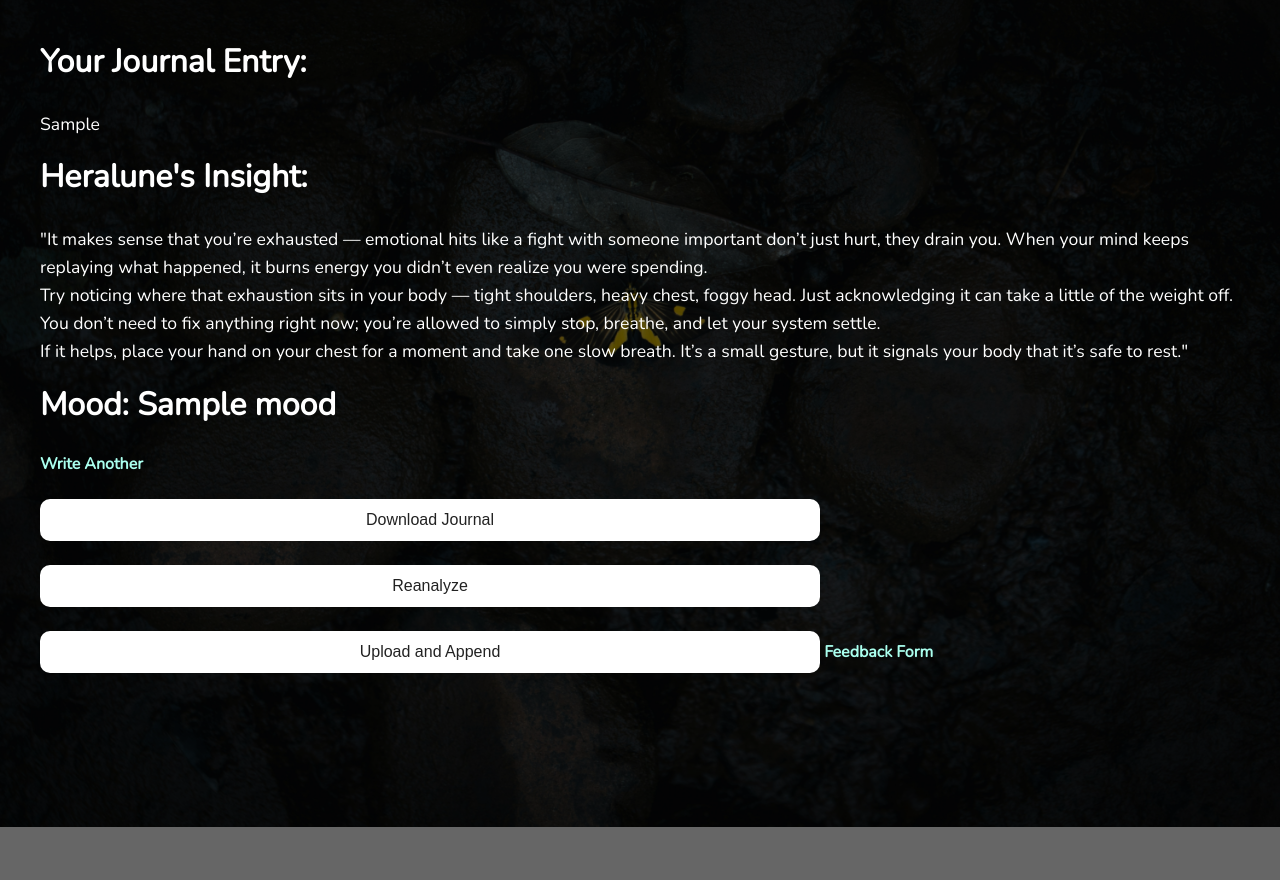
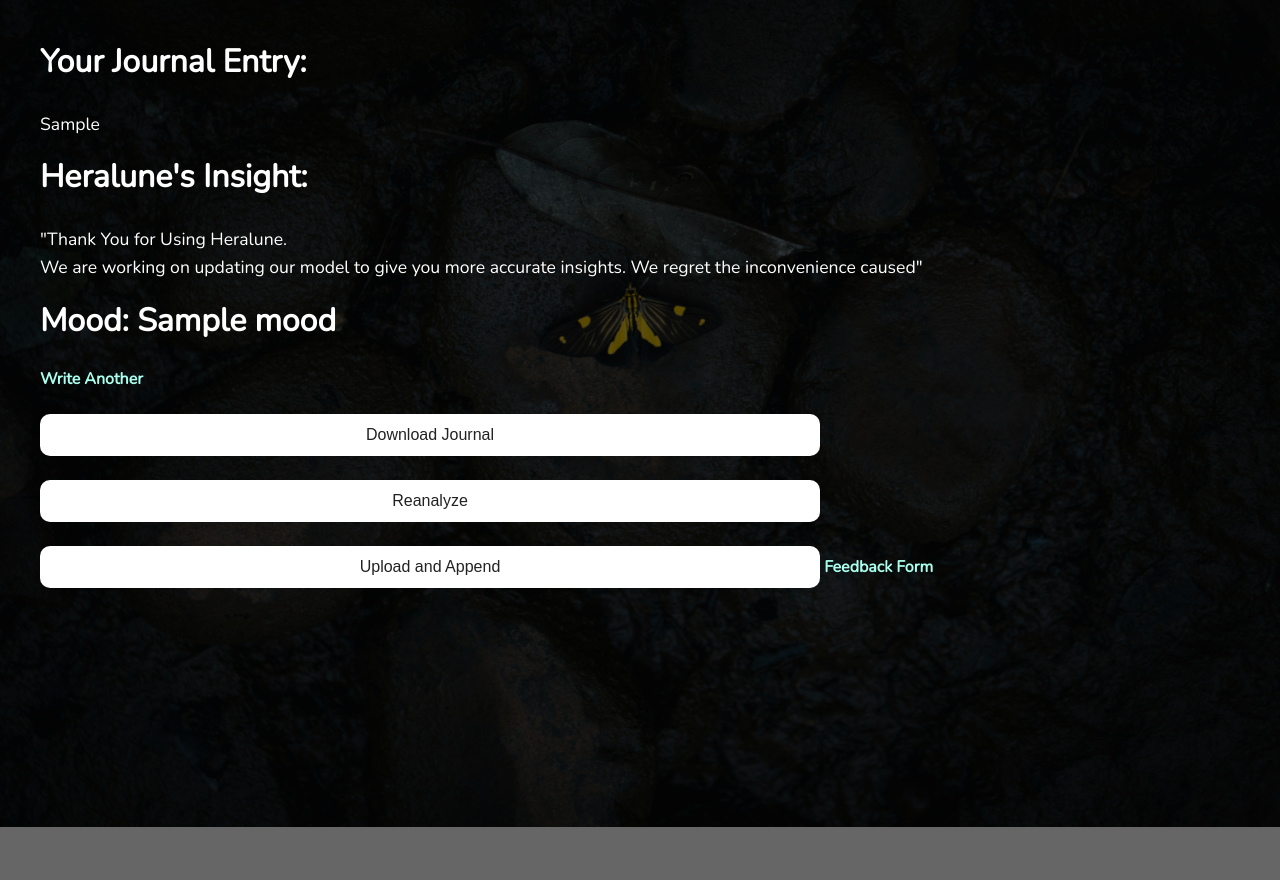
Before and after one commit to Sreethan1611/Heralune01, a Flask app: template Heralune/templates/result.html in a window 1280 px wide. Run offline with Flask 3, Linux system fonts and the light colour scheme; the template is opened without the code that fills it: most values are stand-ins (such as "Sample title", 1, 10 or a date in 2020).

Commit message:
demo part 4

```diff
--- a/Heralune/templates/result.html
+++ b/Heralune/templates/result.html
@@ -63,14 +63,14 @@
   <h2>Your Journal Entry:</h2>
   <p>{{ journal_box }}</p>
   <h2>Heralune's Insight:</h2>
-  <p>"It makes sense that you’re exhausted — emotional hits like a fight with someone important don’t just hurt, they drain you. When your mind keeps replaying what happened, it burns energy you didn’t even realize you were spending. <br> Try noticing where that exhaustion sits in your body — tight shoulders, heavy chest, foggy head. Just acknowledging it can take a little of the weight off. You don’t need to fix anything right now; you’re allowed to simply stop, breathe, and let your system settle. <br>If it helps, place your hand on your chest for a moment and take one slow breath. It’s a small gesture, but it signals your body that it’s safe to rest."
+  <p>"Thank You for Using Heralune. <br> We are working on updating our model to give you more accurate insights. We regret the inconvenience caused"
     </p>
   <h2>Mood: {{ mood }}</h2>
   <a href="/">Write Another</a>
     <form method="POST" action="/download">
       <input type="hidden" name="journal_box" value="{{ journal_box }}">
       <input type="hidden" name="mood" value="{{ mood }}">
-      <input type="hidden" name="result" value="That sounds really painful. When someone close to you becomes part of an argument, it can feel like a piece of your stability goes missing for a while. It’s okay to feel sad — it just shows how much that friendship matters to you. If you can, try to take a quiet moment to breathe and replay what happened without judging either side — just to understand, not to blame. Sometimes writing down what you wish you could tell them helps you process the feelings before you actually reach out.">
+      <input type="hidden" name="result" value="Thank You for Using Heralune. We are working on updating our model to give you more accurate insights. We regret the inconvenience caused">
       <button type="submit">Download Journal</button>
     </form>
     <form method="POST" action="/reanalyze">
```
